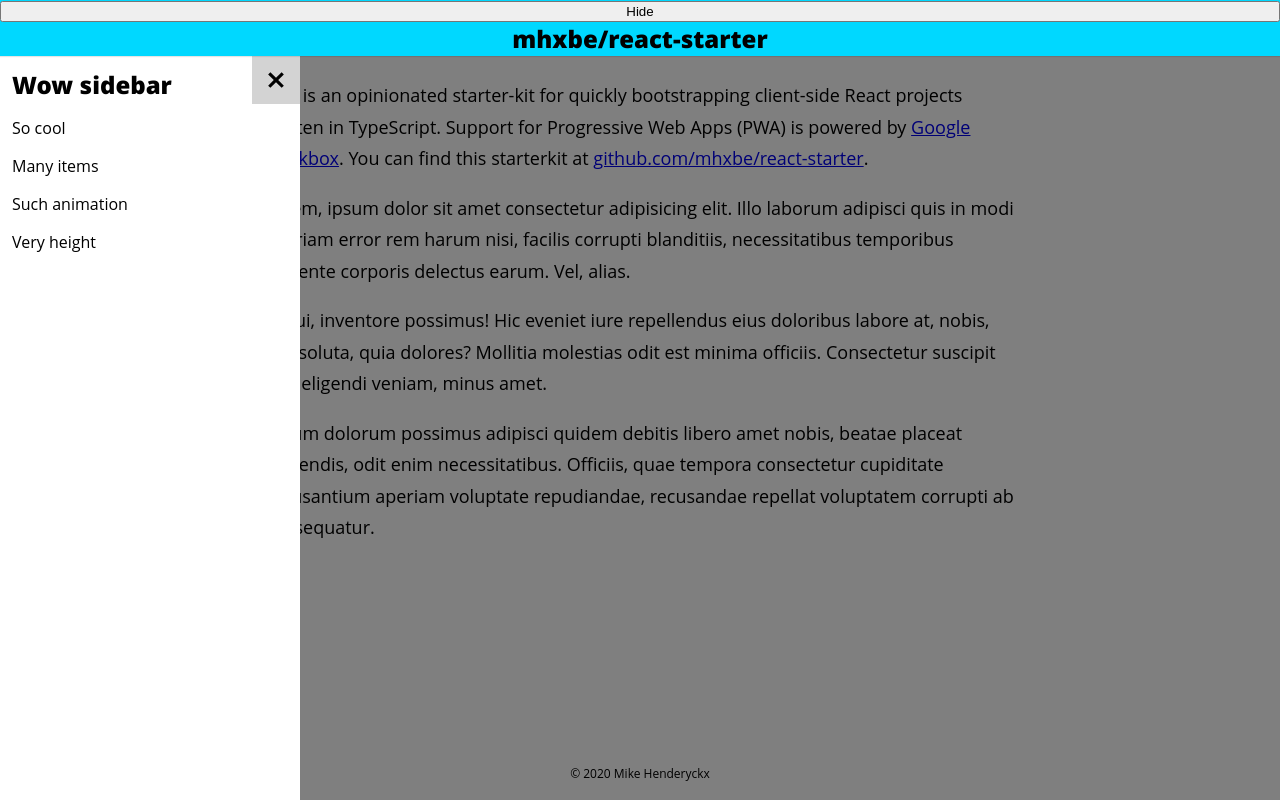
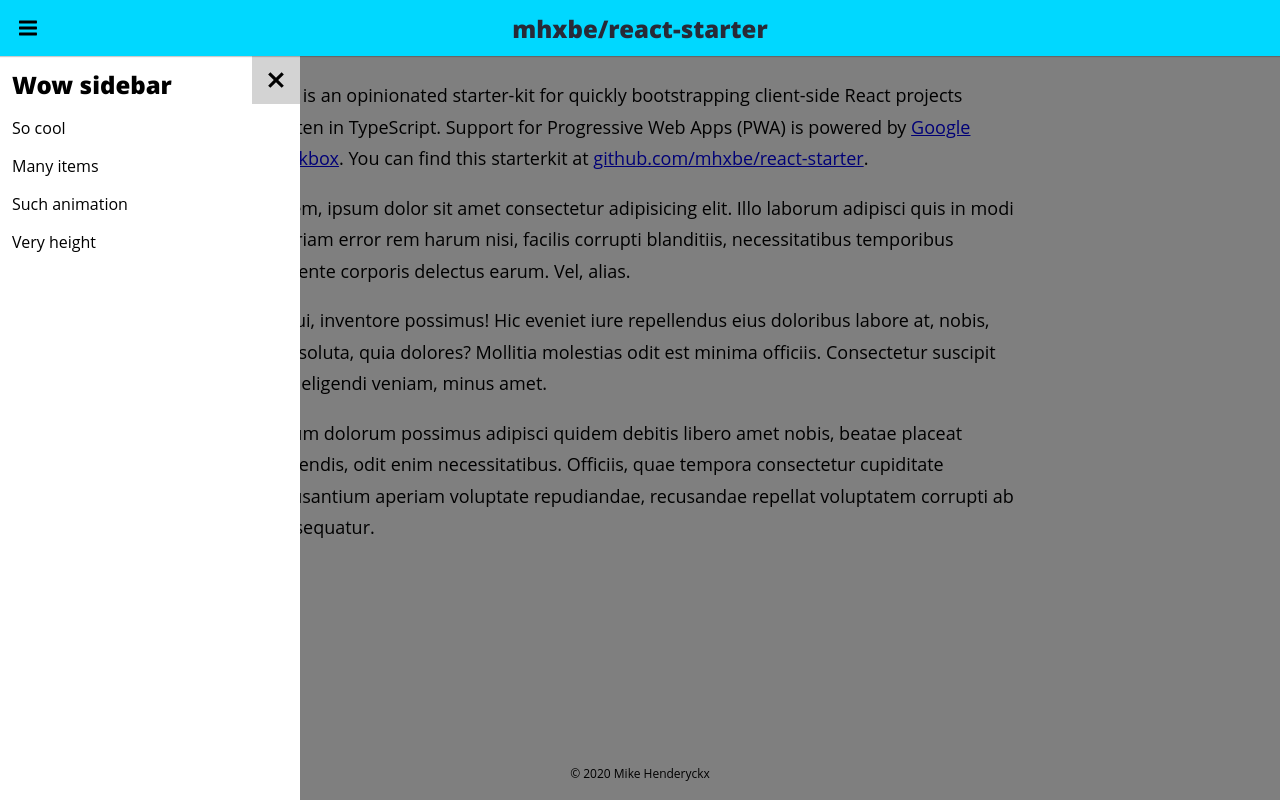
Before and after one commit to mhxbe/react-starter, a React app: page / in a window 1280 px wide. Built offline with nearby package versions, Linux system fonts and the light colour scheme; a web font is replaced by a local one.

Commit message:
Styling improvements + refactor Header to separate component

```diff
--- a/src/App.styles.tsx
+++ b/src/App.styles.tsx
@@ -1,27 +1,6 @@
 import * as React from 'react';
 import styled from '@emotion/styled';
 import { css, Global } from '@emotion/core';
-
-export const Header = styled.header`
-  background-color: #00d8ff;
-  box-shadow: 0 1px 1px rgba(0, 0, 0, 0.1);
-  display: flex;
-  flex-direction: column;
-  height: 56px;
-  justify-content: center;
-  text-align: center;
-  z-index: 3;
-`;
-
-export const Title = styled.h1`
-  color: black;
-  font-size: 18px;
-  font-weight: bold;
-
-  @media (min-width: 440px) {
-    font-size: 24px;
-  }
-`;
 
 export const Main = styled.main`
   background-color: white;
@@ -121,6 +100,11 @@ const reset = css`
   ::after {
     box-sizing: border-box;
   }
+  *:focus {
+    box-shadow: 0 0 0 2px #006680;
+    outline: 0;
+    border-radius: 0px;
+  }
   ul {
     margin: 0;
   }
--- a/src/App.tsx
+++ b/src/App.tsx
@@ -1,29 +1,16 @@
 import * as React from 'react';
-import {
-  ResetCss,
-  Header,
-  Title,
-  Main,
-  Content,
-  Paragraph,
-  CopyRight,
-} from './App.styles';
-
+import { ResetCss, Main, Content, Paragraph, CopyRight } from './App.styles';
+import Header from './common/Header';
 import Sidebar from './common/Sidebar';
 
 const App: React.FC = () => {
-  const [isOpen, setIsOpen] = React.useState(true);
+  const [showSidebar, setShowSidebar] = React.useState(true);
   return (
     <>
       <ResetCss />
-      <Header>
-        <button onClick={() => setIsOpen(!isOpen)}>
-          {isOpen ? 'Hide' : 'Open'}
-        </button>
-        <Title>mhxbe/react-starter</Title>
-      </Header>
+      <Header onToggleSidebar={() => setShowSidebar(!showSidebar)} />
       <Main role="main">
-        <Sidebar open={isOpen} onToggle={setIsOpen} />
+        <Sidebar showSidebar={showSidebar} onToggleSidebar={setShowSidebar} />
         <Content>
           <Paragraph>
             This is an opinionated starter-kit for quickly bootstrapping
--- /dev/null
+++ b/src/common/Header.styles.tsx
@@ -0,0 +1,40 @@
+import styled from '@emotion/styled';
+
+export const StyledHeader = styled.header`
+  background-color: #00d8ff;
+  box-shadow: 0 1px 1px rgba(0, 0, 0, 0.2);
+  display: flex;
+  flex-direction: column;
+  height: 56px;
+  justify-content: center;
+  text-align: center;
+  z-index: 3;
+`;
+
+export const Title = styled.h1`
+  color: #282a37;
+  font-size: 18px;
+  font-weight: bold;
+
+  @media (min-width: 440px) {
+    font-size: 24px;
+  }
+`;
+
+export const ButtonToggleSidebar = styled.button`
+  background-color: transparent;
+  border: 0;
+  cursor: pointer;
+  height: 48px;
+  left: 4px;
+  margin: 0;
+  padding: 12px;
+  position: absolute;
+  top: 4px;
+  width: 48px;
+
+  svg {
+    height: 24px;
+    width: 24px;
+  }
+`;
--- /dev/null
+++ b/src/common/Header.tsx
@@ -0,0 +1,19 @@
+import * as React from 'react';
+import { GoThreeBars } from 'react-icons/go';
+import { ButtonToggleSidebar, StyledHeader, Title } from './Header.styles';
+
+interface HeaderProps {
+  onToggleSidebar: () => void;
+}
+const Header: React.FC<HeaderProps> = ({ onToggleSidebar }) => {
+  return (
+    <StyledHeader>
+      <ButtonToggleSidebar onClick={onToggleSidebar}>
+        <GoThreeBars />
+      </ButtonToggleSidebar>
+      <Title>mhxbe/react-starter</Title>
+    </StyledHeader>
+  );
+};
+
+export default Header;
--- a/src/common/Sidebar.styles.tsx
+++ b/src/common/Sidebar.styles.tsx
@@ -1,7 +1,7 @@
 import styled from '@emotion/styled';
 
 interface AsideProps {
-  readonly open: boolean;
+  readonly showSidebar: boolean;
 }
 export const Aside = styled.div<AsideProps>`
   background: white;
@@ -11,20 +11,22 @@ export const Aside = styled.div<AsideProps>`
   position: absolute;
   top: 0;
   left: 0;
-  transform: translateX(${({ open }) => (open ? '0px' : '-300px')});
+  transform: translateX(
+    ${({ showSidebar }) => (showSidebar ? '0px' : '-300px')}
+  );
   transition: 0.25s ease-in-out;
   width: 300px;
   z-index: 2;
 `;
 
 interface OverlayProps {
-  readonly show: boolean;
+  readonly showSidebar: boolean;
 }
 export const Overlay = styled.div<OverlayProps>`
   background: black;
   height: 100%;
   left: 0;
-  opacity: ${({ show }) => (show ? '0.5' : '0')};
+  opacity: ${({ showSidebar }) => (showSidebar ? '0.5' : '0')};
   position: absolute;
   top: 0;
   transition: 0.25s ease-in-out;
--- a/src/common/Sidebar.tsx
+++ b/src/common/Sidebar.tsx
@@ -3,20 +3,18 @@ import { GoX } from 'react-icons/go';
 import { Aside, ButtonClose, Overlay } from './Sidebar.styles';
 
 interface SidebarProps {
-  open: boolean;
-  onToggle: (isOpen: boolean) => void;
+  onToggleSidebar: (isOpen: boolean) => void;
+  showSidebar: boolean;
 }
 
-const Sidebar: React.FC<SidebarProps> = ({ open, onToggle }) => {
-  console.log('Sidebar open?', open);
-
+const Sidebar: React.FC<SidebarProps> = ({ showSidebar, onToggleSidebar }) => {
   function hideSidebar(): void {
-    return onToggle(false);
+    return onToggleSidebar(false);
   }
 
   return (
     <>
-      <Aside open={open}>
+      <Aside showSidebar={showSidebar}>
         <h2>Wow sidebar</h2>
         <p>So cool</p>
         <p>Many items</p>
@@ -26,7 +24,7 @@ const Sidebar: React.FC<SidebarProps> = ({ open, onToggle }) => {
           <GoX />
         </ButtonClose>
       </Aside>
-      <Overlay show={open} onClick={hideSidebar} />
+      <Overlay showSidebar={showSidebar} onClick={hideSidebar} />
     </>
   );
 };
```
